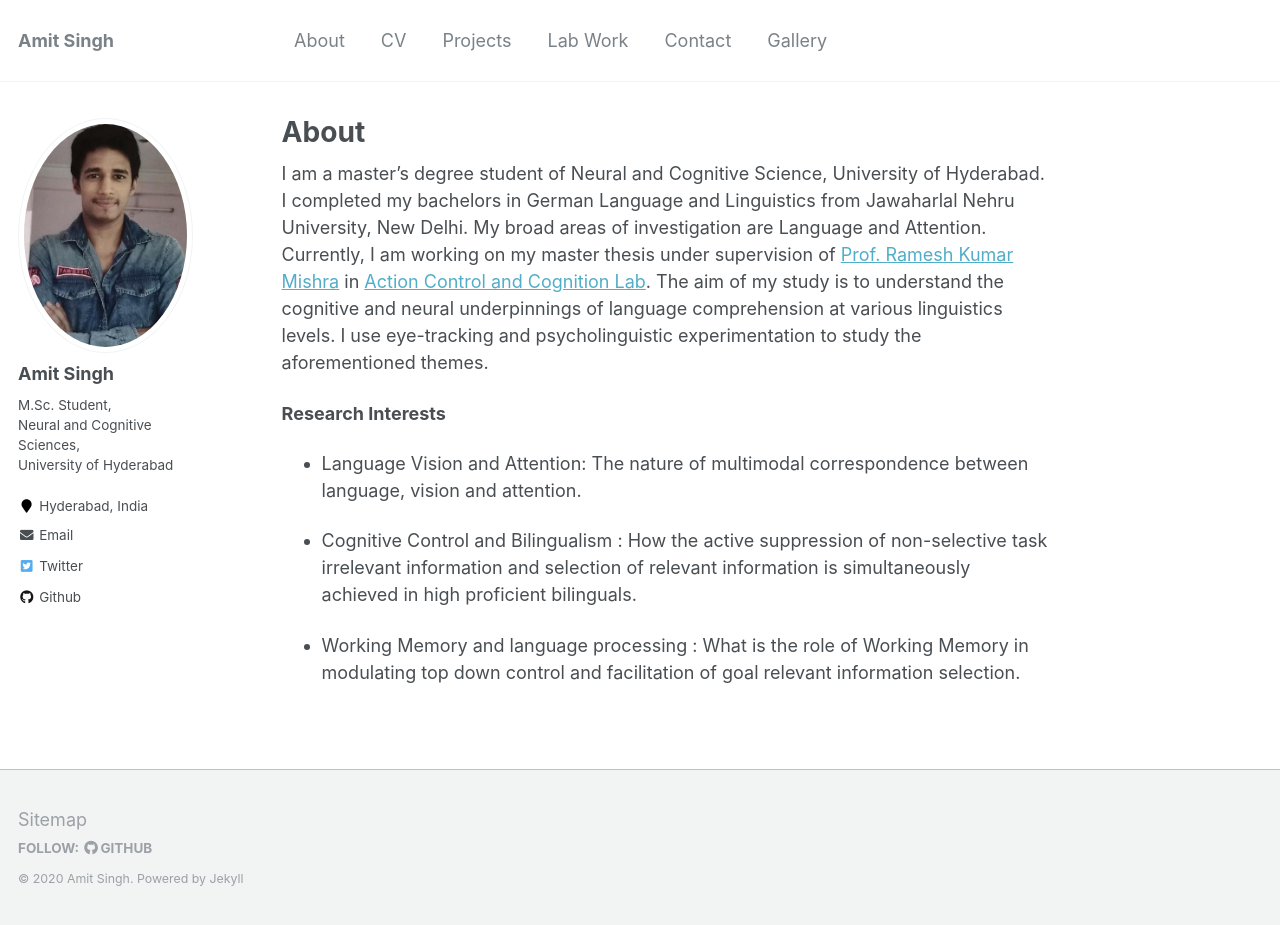
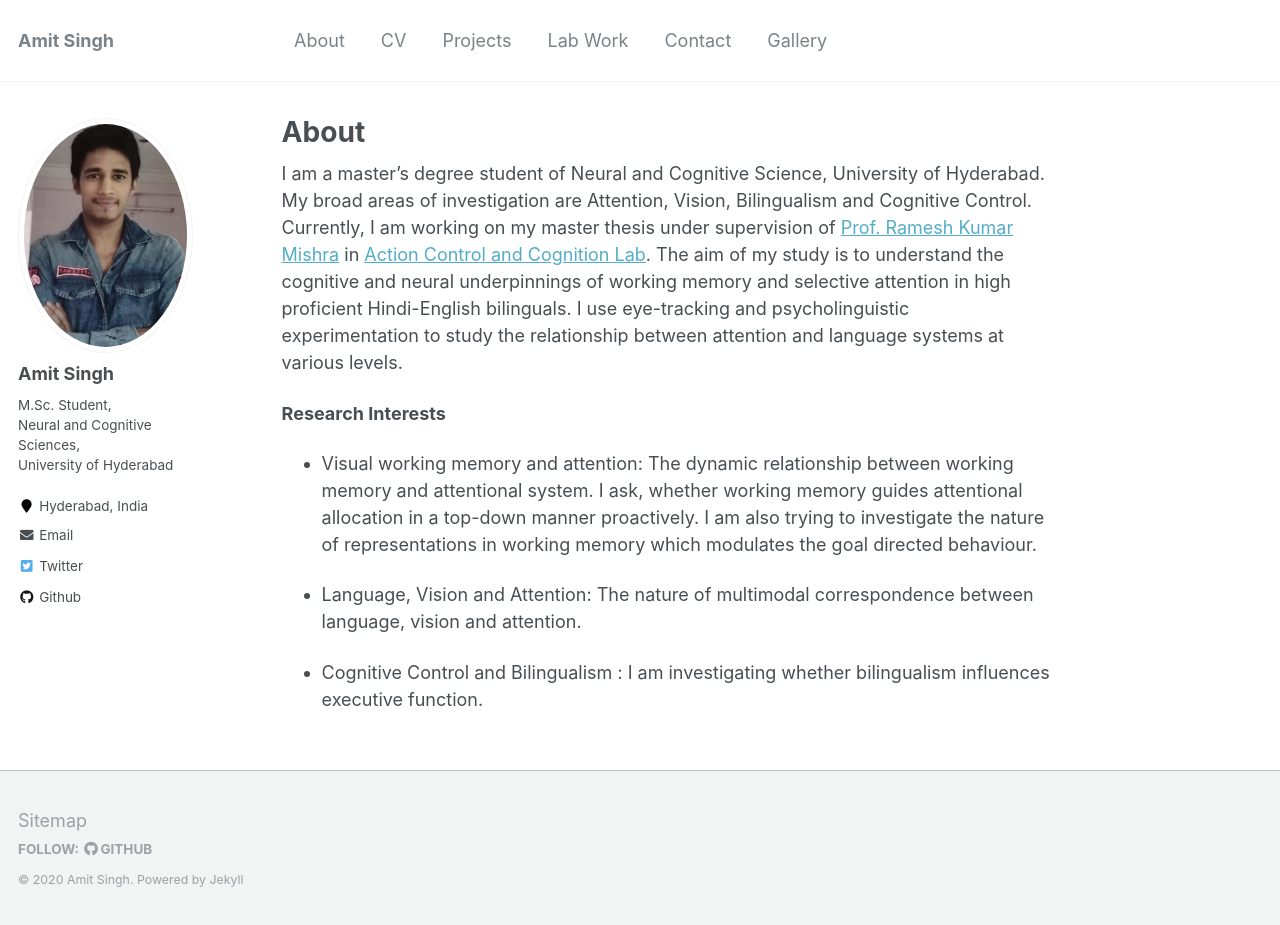
Before and after one commit to amits1ngh/amits1ngh.github.io, a Jekyll site: the page built from _pages/self.md, in a window 1280 px wide and 925 px high. Built offline with Jekyll 4.4.1, drawn with Linux system fonts in a browser that asks for light colours.

Commit message:
Update self.md

```diff
--- a/_pages/self.md
+++ b/_pages/self.md
@@ -6,11 +6,12 @@ redirect_from:
   - "/nmp/"
   - "/nmp.html"
 ---
-I am a master's degree student of Neural and Cognitive Science, University of Hyderabad. I completed my bachelors in German Language and Linguistics from Jawaharlal Nehru University, New Delhi. My broad areas of investigation are Language and Attention. Currently, I am working on my master thesis under supervision of [Prof. Ramesh Kumar Mishra](https://rameshkumarmishra.wordpress.com/) in [Action Control and Cognition Lab](https://actioncontrolcognitionlaboratory.wordpress.com/). The aim of my study is to understand the cognitive and neural underpinnings of language comprehension at various linguistics levels. I use eye-tracking and psycholinguistic experimentation to study the aforementioned themes.
+I am a master's degree student of Neural and Cognitive Science, University of Hyderabad. My broad areas of investigation are Attention, Vision, Bilingualism and Cognitive Control. Currently, I am working on my master thesis under supervision of [Prof. Ramesh Kumar Mishra](https://rameshkumarmishra.wordpress.com/) in [Action Control and Cognition Lab](https://actioncontrolcognitionlaboratory.wordpress.com/). The aim of my study is to understand the cognitive and neural underpinnings of working memory and selective attention in high proficient Hindi-English bilinguals. I use eye-tracking and psycholinguistic experimentation to study the relationship between attention and language systems at various levels.
+
 
 **Research Interests**
-- Language Vision and Attention: The nature of multimodal correspondence between language, vision and attention.
+- Visual working memory and attention: The dynamic relationship between working memory and attentional system. I ask, whether working memory guides attentional allocation in a top-down manner proactively. I am also trying to investigate the nature of representations in working memory which modulates the goal directed behaviour.
 
-- Cognitive Control and Bilingualism : How the active suppression of non-selective task irrelevant information and selection of relevant information is simultaneously achieved in high proficient bilinguals.
+- Language, Vision and Attention: The nature of multimodal correspondence between language, vision and attention.
 
-- Working Memory and language processing : What is the role of Working Memory in modulating top down control and facilitation of goal relevant information selection.
+- Cognitive Control and Bilingualism : I am investigating whether bilingualism influences executive function.
```
